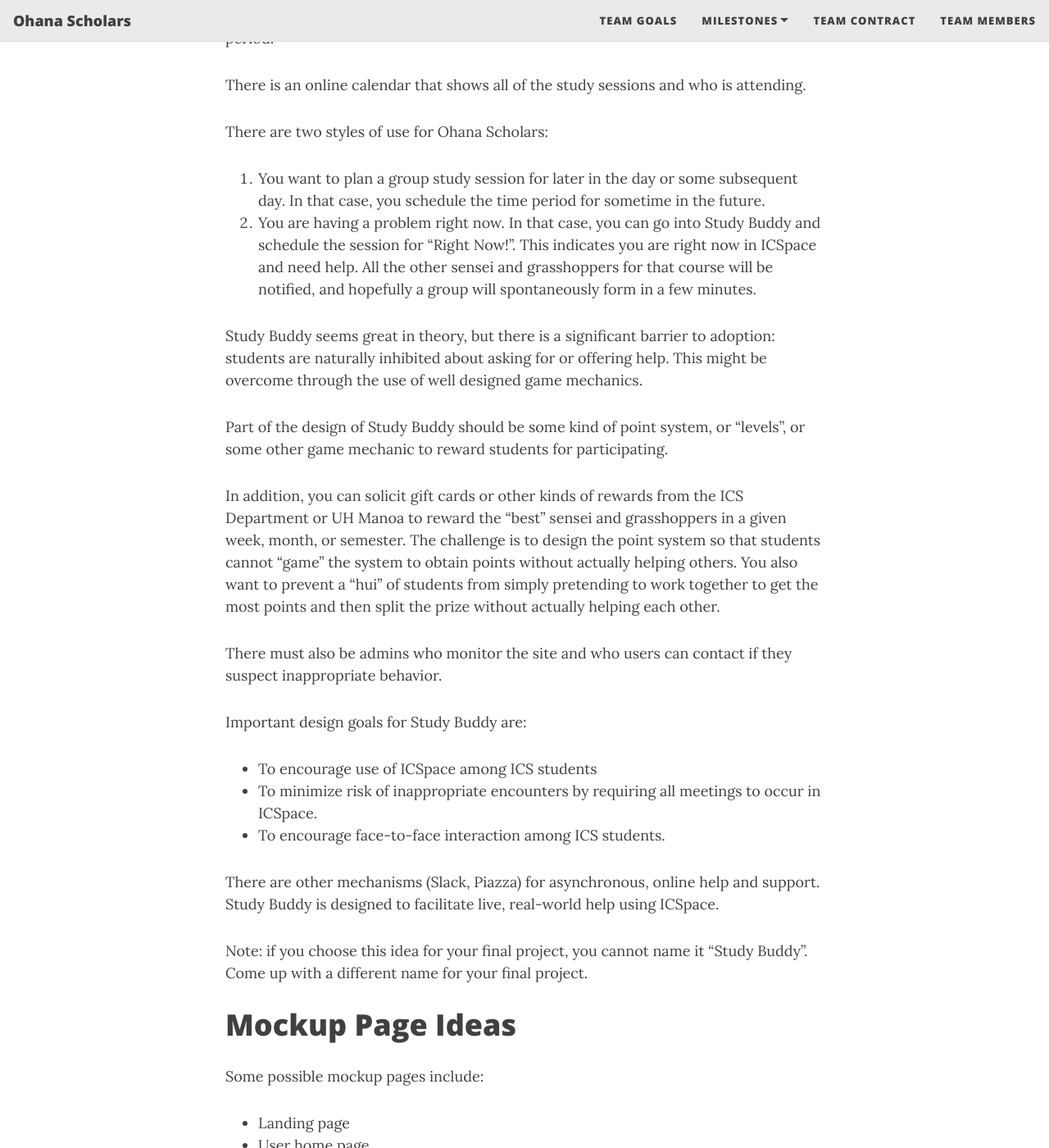
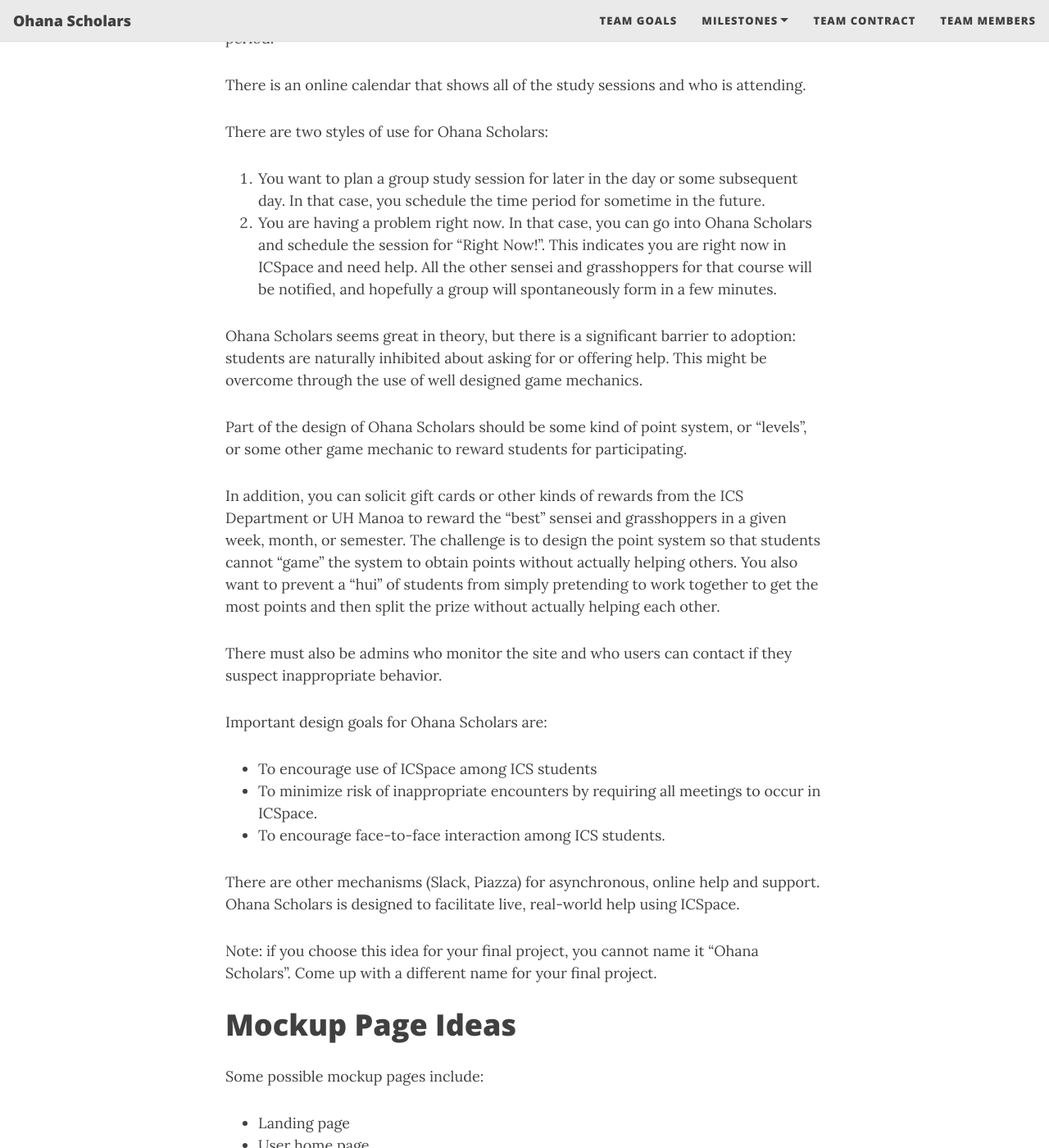
Before and after one commit to ohana-scholars/ohana-scholars.github.io, a Jekyll site: the page built from index.md, in a window 1280 px wide and 1400 px high, scrolled down 1006 px. Shown: the whole window at 82% size. Built offline with Jekyll 4.4.1, drawn with Linux system fonts in a browser that asks for light colours; nearby versions of some CDN libraries; the list of posts is cut into pages by our own code; some of the changed text lies outside the part shown.

Commit message:
Update index.md

```diff
--- a/index.md
+++ b/index.md
@@ -25,26 +25,26 @@ There are two styles of use for Ohana Scholars:
         You want to plan a group study session for later in the day or some subsequent day. In that case, you schedule the time period for sometime in the future.
     </li>
     <li>
-        You are having a problem right now. In that case, you can go into Study Buddy and schedule the session for “Right Now!”. This indicates you are right now in ICSpace and need help. All the other sensei and grasshoppers for that course will be notified, and hopefully a group will spontaneously form in a few minutes.
+        You are having a problem right now. In that case, you can go into Ohana Scholars and schedule the session for “Right Now!”. This indicates you are right now in ICSpace and need help. All the other sensei and grasshoppers for that course will be notified, and hopefully a group will spontaneously form in a few minutes.
     </li>
 </ol>
-Study Buddy seems great in theory, but there is a significant barrier to adoption: students are naturally inhibited about asking for or offering help. This might be overcome through the use of well designed game mechanics.
+Ohana Scholars seems great in theory, but there is a significant barrier to adoption: students are naturally inhibited about asking for or offering help. This might be overcome through the use of well designed game mechanics.
 
-Part of the design of Study Buddy should be some kind of point system, or “levels”, or some other game mechanic to reward students for participating.
+Part of the design of Ohana Scholars should be some kind of point system, or “levels”, or some other game mechanic to reward students for participating.
 
 In addition, you can solicit gift cards or other kinds of rewards from the ICS Department or UH Manoa to reward the “best” sensei and grasshoppers in a given week, month, or semester. The challenge is to design the point system so that students cannot “game” the system to obtain points without actually helping others. You also want to prevent a “hui” of students from simply pretending to work together to get the most points and then split the prize without actually helping each other.
 
 There must also be admins who monitor the site and who users can contact if they suspect inappropriate behavior.
 
-Important design goals for Study Buddy are:
+Important design goals for Ohana Scholars are:
 <ul>
     <li>To encourage use of ICSpace among ICS students</li>
     <li>To minimize risk of inappropriate encounters by requiring all meetings to occur in ICSpace.</li>
     <li>To encourage face-to-face interaction among ICS students.</li>
 </ul>
-There are other mechanisms (Slack, Piazza) for asynchronous, online help and support. Study Buddy is designed to facilitate live, real-world help using ICSpace.
+There are other mechanisms (Slack, Piazza) for asynchronous, online help and support. Ohana Scholars is designed to facilitate live, real-world help using ICSpace.
 
-Note: if you choose this idea for your final project, you cannot name it “Study Buddy”. Come up with a different name for your final project.
+Note: if you choose this idea for your final project, you cannot name it “Ohana Scholars”. Come up with a different name for your final project.
 
 # Mockup Page Ideas
 
@@ -82,6 +82,6 @@ After implementing the basic functionality, here are ideas for more advanced fea
 <ul>
     <li>Text message interface. See notifications, and reply to confirm attendance all through text message.</li>
     <li>Slack integration to facilitate notification and organization of meetings.</li>
-    <li>A Slack Bot to suggest and help implement Study Buddy meetings.</li>
+    <li>A Slack Bot to suggest and help implement Ohana Scholars meetings.</li>
     <li>A rating system for meetings and sensei participation.</li>
 </ul>
```
